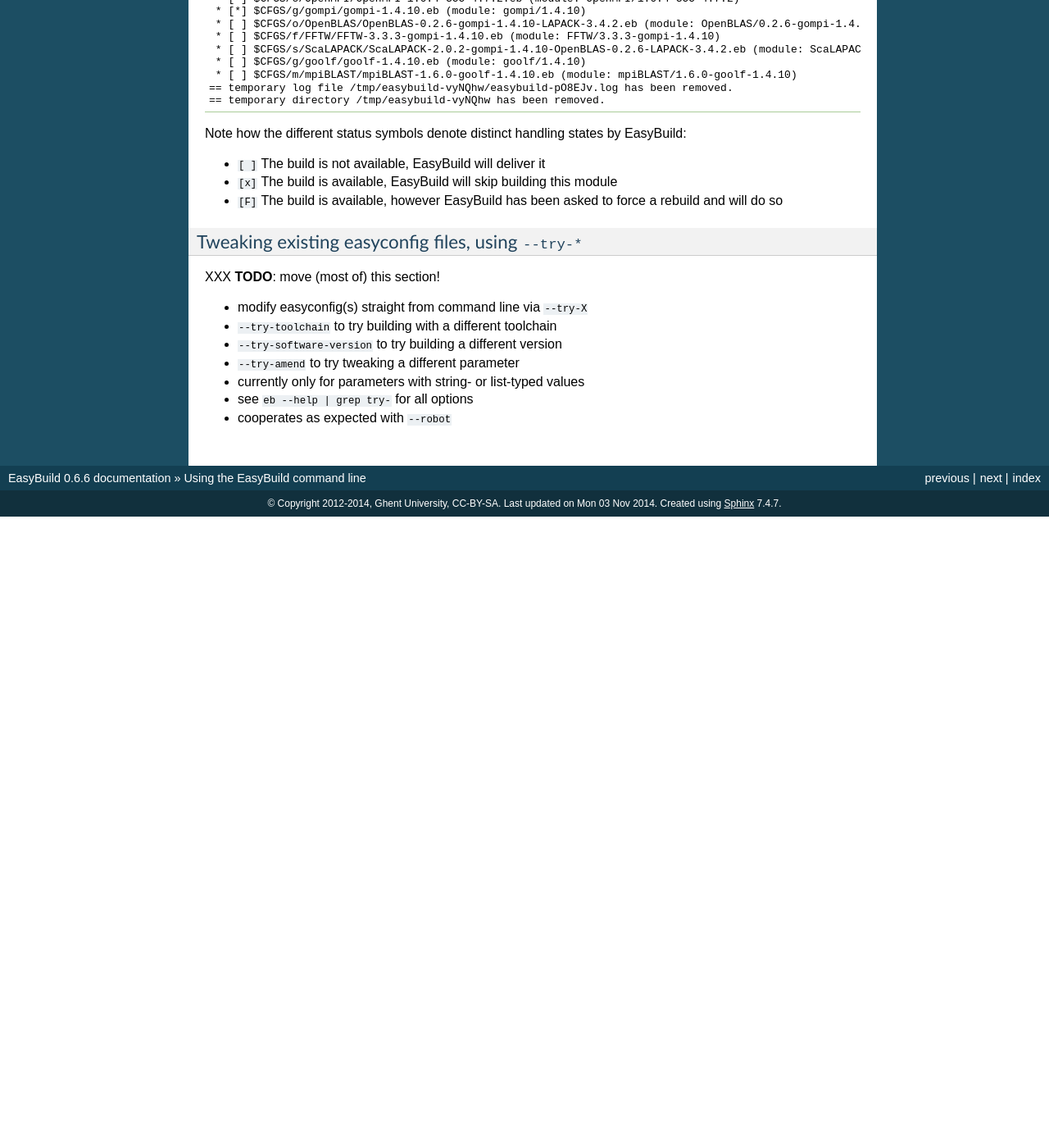
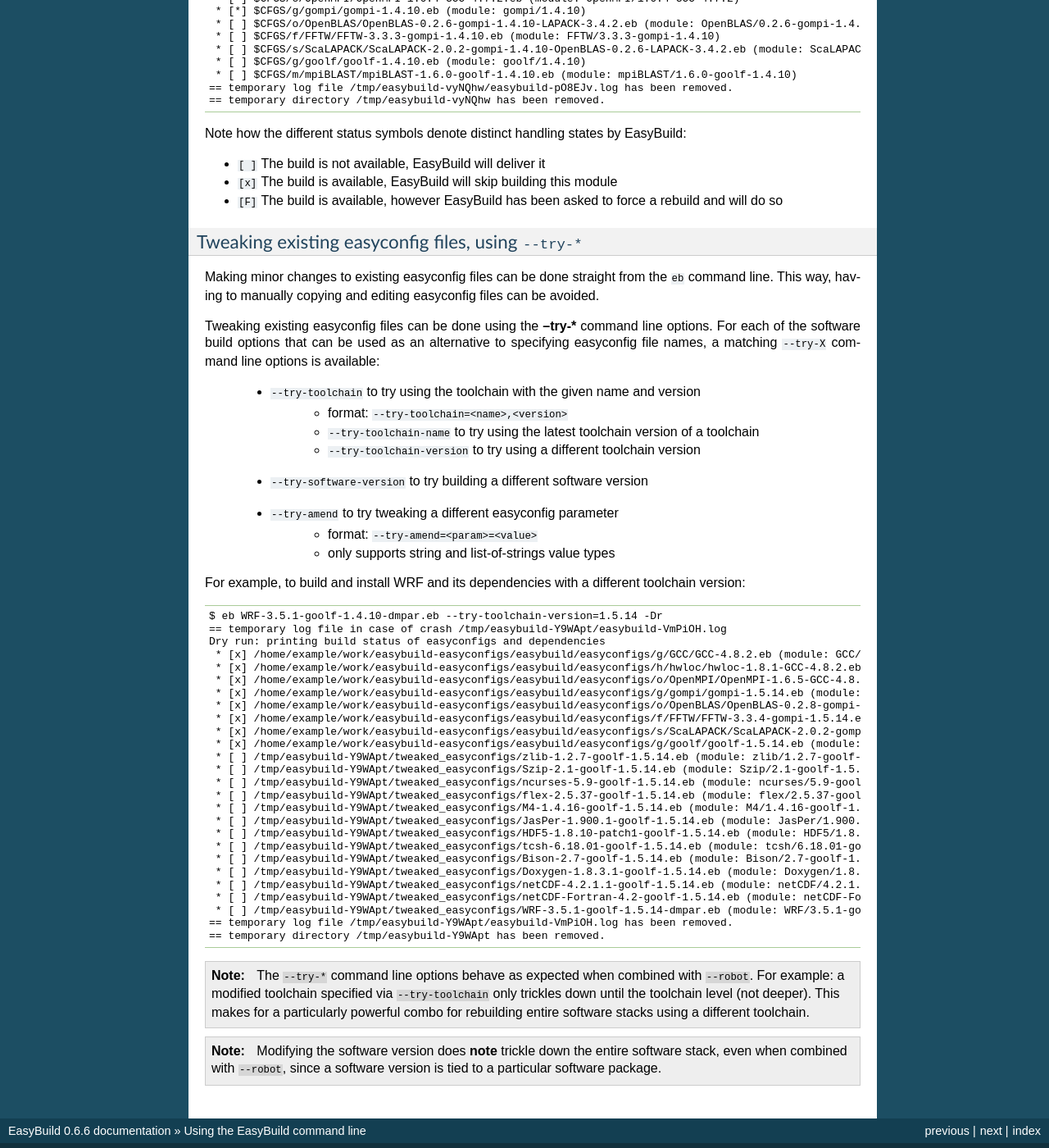
Before and after one commit to easybuilders/easybuild, a Sphinx documentation site: the page built from docs/Using_the_EasyBuild_command_line.rst, in a window 1280 px wide and 1400 px high, scrolled down 6633 px. Shown: the whole window at 82% size. Built offline with Sphinx 7.4.7, drawn with Linux system fonts in a browser that asks for light colours; pages that are not in the unit, such as notebooks, are missing from menus; before the commit the page ends 7263 px from its top, so only the background shows below that.

Commit message:
flesh out 'Tweaking existing easyconfig files' section in 'Using the EasyBuild command line' page

```diff
--- a/docs/Using_the_EasyBuild_command_line.rst
+++ b/docs/Using_the_EasyBuild_command_line.rst
@@ -385,12 +385,51 @@ Note how the different status symbols denote distinct handling states by EasyBui
 Tweaking existing easyconfig files, using ``--try-*``
 ~~~~~~~~~~~~~~~~~~~~~~~~~~~~~~~~~~~~~~~~~~~~~~~~~~~~~
 
-XXX **TODO**: move (most of) this section!
+Making minor changes to existing easyconfig files can be done straight from the ``eb`` command line.
+This way, having to manually copying and editing easyconfig files can be avoided.
 
-* modify easyconfig(s) straight from command line via ``--try-X``
-* ``--try-toolchain`` to try building with a different toolchain
-* ``--try-software-version`` to try building a different version
-* ``--try-amend`` to try tweaking a different parameter
-* currently only for parameters with string- or list-typed values
-* see ``eb --help | grep try-`` for all options
-* cooperates as expected with ``--robot``
+Tweaking existing easyconfig files can be done using the **--try-*** command line options.
+For each of the software build options that can be used as an alternative to specifying easyconfig file names,
+a matching ``--try-X`` command line options is available:
+
+ * ``--try-toolchain`` to try using the toolchain with the given name and version
+    * format: ``--try-toolchain=<name>,<version>``
+    * ``--try-toolchain-name`` to try using the latest toolchain version of a toolchain
+    * ``--try-toolchain-version`` to try using a different toolchain version
+ * ``--try-software-version`` to try building a different software version
+ * ``--try-amend`` to try tweaking a different easyconfig parameter
+    * format: ``--try-amend=<param>=<value>``
+    * only supports string and list-of-strings value types
+
+For example, to build and install WRF and its dependencies with a different toolchain version::
+
+    $ eb WRF-3.5.1-goolf-1.4.10-dmpar.eb --try-toolchain-version=1.5.14 -Dr
+    == temporary log file in case of crash /tmp/easybuild-Y9WApt/easybuild-VmPiOH.log
+    Dry run: printing build status of easyconfigs and dependencies
+     * [x] /home/example/work/easybuild-easyconfigs/easybuild/easyconfigs/g/GCC/GCC-4.8.2.eb (module: GCC/4.8.2)
+     * [x] /home/example/work/easybuild-easyconfigs/easybuild/easyconfigs/h/hwloc/hwloc-1.8.1-GCC-4.8.2.eb (module: hwloc/1.8.1-GCC-4.8.2)
+     * [x] /home/example/work/easybuild-easyconfigs/easybuild/easyconfigs/o/OpenMPI/OpenMPI-1.6.5-GCC-4.8.2.eb (module: OpenMPI/1.6.5-GCC-4.8.2)
+     * [x] /home/example/work/easybuild-easyconfigs/easybuild/easyconfigs/g/gompi/gompi-1.5.14.eb (module: gompi/1.5.14)
+     * [x] /home/example/work/easybuild-easyconfigs/easybuild/easyconfigs/o/OpenBLAS/OpenBLAS-0.2.8-gompi-1.5.14-LAPACK-3.5.0.eb (module: OpenBLAS/0.2.8-gompi-1.5.14-LAPACK-3.5.0)
+     * [x] /home/example/work/easybuild-easyconfigs/easybuild/easyconfigs/f/FFTW/FFTW-3.3.4-gompi-1.5.14.eb (module: FFTW/3.3.4-gompi-1.5.14)
+     * [x] /home/example/work/easybuild-easyconfigs/easybuild/easyconfigs/s/ScaLAPACK/ScaLAPACK-2.0.2-gompi-1.5.14-OpenBLAS-0.2.8-LAPACK-3.5.0.eb (module: ScaLAPACK/2.0.2-gompi-1.5.14-OpenBLAS-0.2.8-LAPACK-3.5.0)
+     * [x] /home/example/work/easybuild-easyconfigs/easybuild/easyconfigs/g/goolf/goolf-1.5.14.eb (module: goolf/1.5.14)
+     * [ ] /tmp/easybuild-Y9WApt/tweaked_easyconfigs/zlib-1.2.7-goolf-1.5.14.eb (module: zlib/1.2.7-goolf-1.5.14)
+     * [ ] /tmp/easybuild-Y9WApt/tweaked_easyconfigs/Szip-2.1-goolf-1.5.14.eb (module: Szip/2.1-goolf-1.5.14)
+     * [ ] /tmp/easybuild-Y9WApt/tweaked_easyconfigs/ncurses-5.9-goolf-1.5.14.eb (module: ncurses/5.9-goolf-1.5.14)
+     * [ ] /tmp/easybuild-Y9WApt/tweaked_easyconfigs/flex-2.5.37-goolf-1.5.14.eb (module: flex/2.5.37-goolf-1.5.14)
+     * [ ] /tmp/easybuild-Y9WApt/tweaked_easyconfigs/M4-1.4.16-goolf-1.5.14.eb (module: M4/1.4.16-goolf-1.5.14)
+     * [ ] /tmp/easybuild-Y9WApt/tweaked_easyconfigs/JasPer-1.900.1-goolf-1.5.14.eb (module: JasPer/1.900.1-goolf-1.5.14)
+     * [ ] /tmp/easybuild-Y9WApt/tweaked_easyconfigs/HDF5-1.8.10-patch1-goolf-1.5.14.eb (module: HDF5/1.8.10-patch1-goolf-1.5.14)
+     * [ ] /tmp/easybuild-Y9WApt/tweaked_easyconfigs/tcsh-6.18.01-goolf-1.5.14.eb (module: tcsh/6.18.01-goolf-1.5.14)
+     * [ ] /tmp/easybuild-Y9WApt/tweaked_easyconfigs/Bison-2.7-goolf-1.5.14.eb (module: Bison/2.7-goolf-1.5.14)
+     * [ ] /tmp/easybuild-Y9WApt/tweaked_easyconfigs/Doxygen-1.8.3.1-goolf-1.5.14.eb (module: Doxygen/1.8.3.1-goolf-1.5.14)
+     * [ ] /tmp/easybuild-Y9WApt/tweaked_easyconfigs/netCDF-4.2.1.1-goolf-1.5.14.eb (module: netCDF/4.2.1.1-goolf-1.5.14)
+     * [ ] /tmp/easybuild-Y9WApt/tweaked_easyconfigs/netCDF-Fortran-4.2-goolf-1.5.14.eb (module: netCDF-Fortran/4.2-goolf-1.5.14)
+     * [ ] /tmp/easybuild-Y9WApt/tweaked_easyconfigs/WRF-3.5.1-goolf-1.5.14-dmpar.eb (module: WRF/3.5.1-goolf-1.5.14-dmpar)
+    == temporary log file /tmp/easybuild-Y9WApt/easybuild-VmPiOH.log has been removed.
+    == temporary directory /tmp/easybuild-Y9WApt has been removed.
+
+.. note:: The ``--try-*`` command line options behave as expected when combined with ``--robot``. For example: a modified toolchain specified via ``--try-toolchain`` only trickles down until the toolchain level (not deeper). This makes for a particularly powerful combo for rebuilding entire software stacks using a different toolchain.
+
+.. note:: Modifying the software version does **note** trickle down the entire software stack, even when combined with ``--robot``, since a software version is tied to a particular software package.
```
